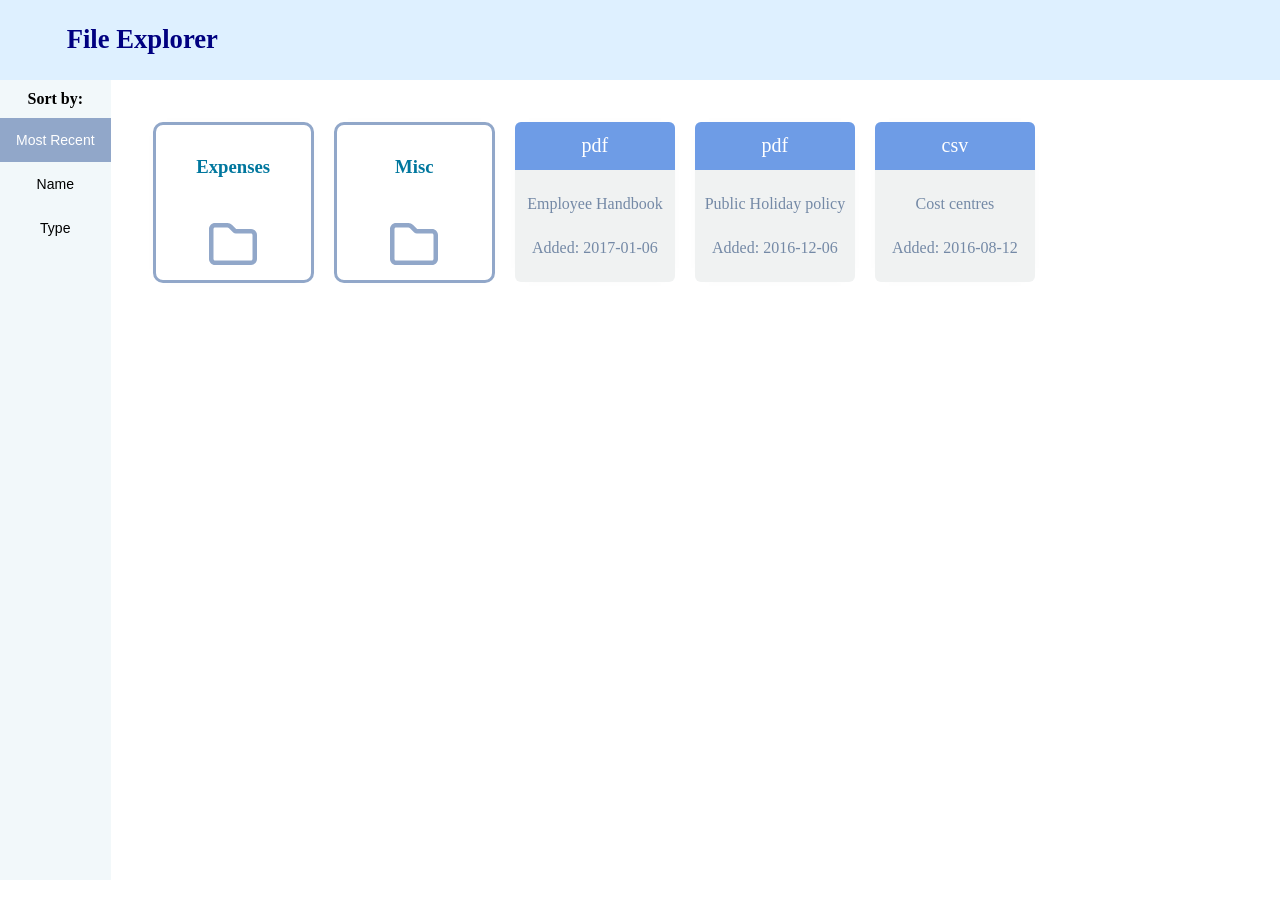
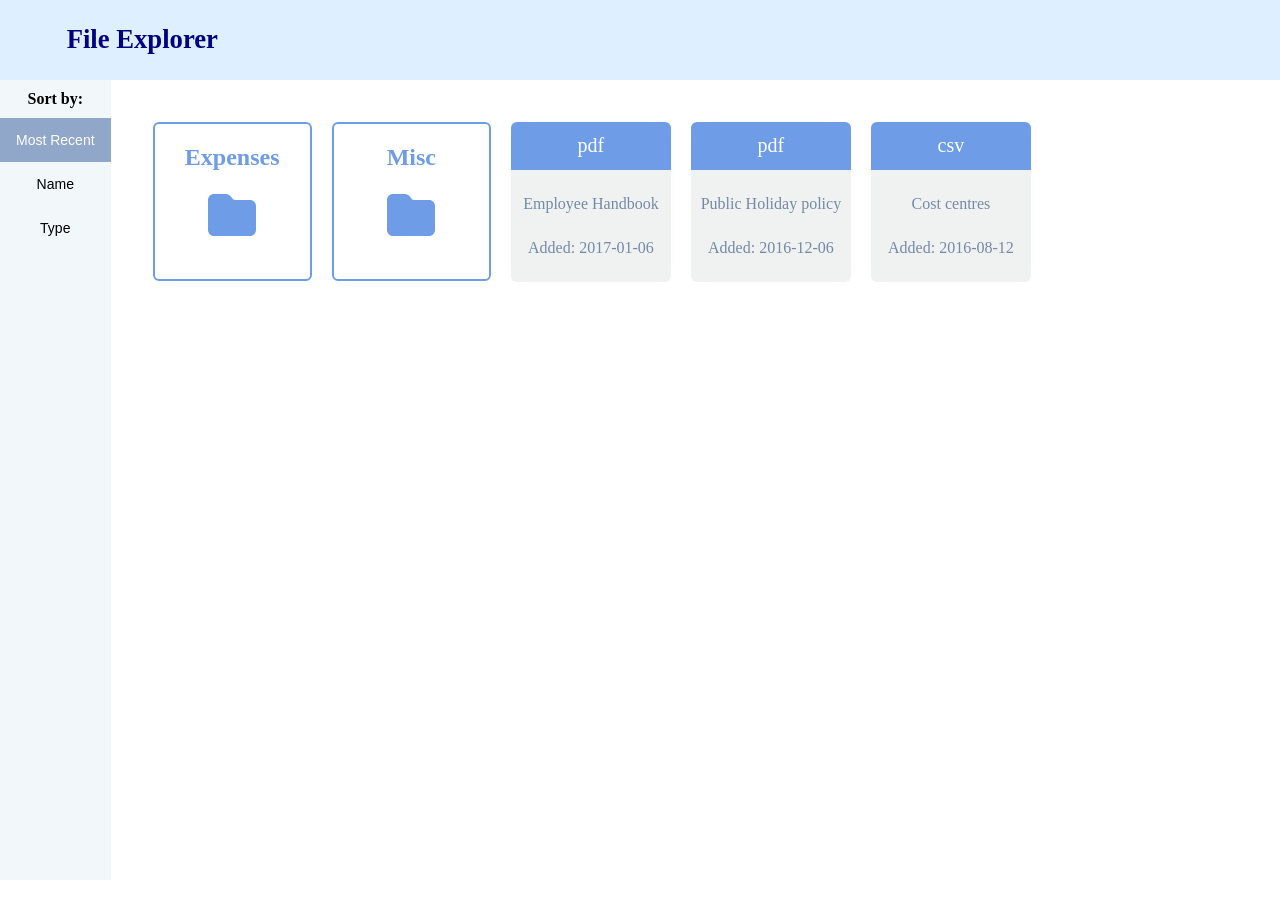
Before and after one commit to hanlacey/file-viewer, a React (Create React App) app: page / in a window 1280 px wide. Shown: the top 918 px of the page. Built offline with nearby package versions, Linux system fonts and the light colour scheme.

Commit message:
update styling

```diff
--- a/src/Components/FolderCard.js
+++ b/src/Components/FolderCard.js
@@ -1,28 +1,52 @@
-import React from "react";
+import React, { useState, useEffect } from "react";
 import styled from "styled-components";
 import { FontAwesomeIcon } from '@fortawesome/react-fontawesome'
-import { faFolder } from '@fortawesome/free-regular-svg-icons'
+import { faFolder } from '@fortawesome/free-solid-svg-icons'
 
 const Card = styled.div`
     display: flex;
     flex-direction: column;
     align-items:center;
-    justify-content: space-around;
+    justify-content: space-betweem;
     height: 9.7em;
     width: 9.7em;
     margin: 10px;
     background: white;
-    border-radius: 10px;
-    border: 3px solid #91a7c9;
-    box-shadow: 0px 0px 12px -14px rgba(0,0,0,1);
-    color: #00779e
+    border-radius: 6px;
+    border: 2px solid #6e9ce6;
+    background: ${props => props.isPressed ? '#6e9ce6' : 'white'};
+    color: ${props => props.isPressed ? 'white' : '#6e9ce6'};
+
 `
 
-function FolderCard({ item }) {
+function FolderCard({ item, onClick }) {
+    const [isPressed, setIsPressed] = useState(false);
+
+    const handleMouseDown = () => {
+        setIsPressed(true);
+    };
+
+    const handleMouseUp = () => {
+        setIsPressed(false);
+    };
+
+    useEffect(() => {
+        // reset isPressed when the component is unmounted
+        return () => {
+            setIsPressed(false);
+        };
+    }, []);
+
     return (
-        <Card onClick={() => { console.log(item.name) }}>
-            <h3>{item.name}</h3>
-            <FontAwesomeIcon icon={faFolder} size="3x" color="#91a7c9" />
+        <Card
+            onMouseDown={handleMouseDown}
+            onMouseUp={handleMouseUp}
+            onMouseLeave={handleMouseUp}  // reset on mouse leave in case the mouse button is released outside the Card
+            onClick={onClick}
+            isPressed={isPressed}
+        >
+            <h2>{item.name}</h2>
+            <FontAwesomeIcon icon={faFolder} size="3x" color={isPressed ? "white" : "#6e9ce6"} />
         </Card>)
 }
 
```
